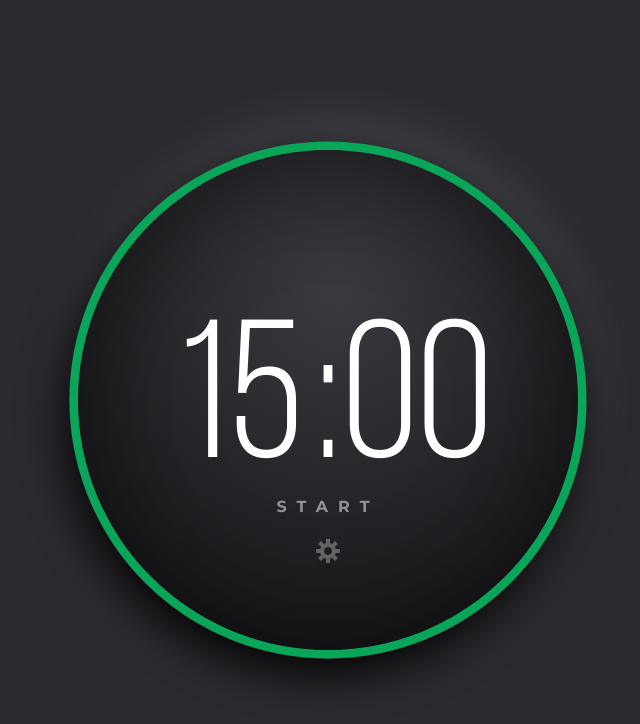
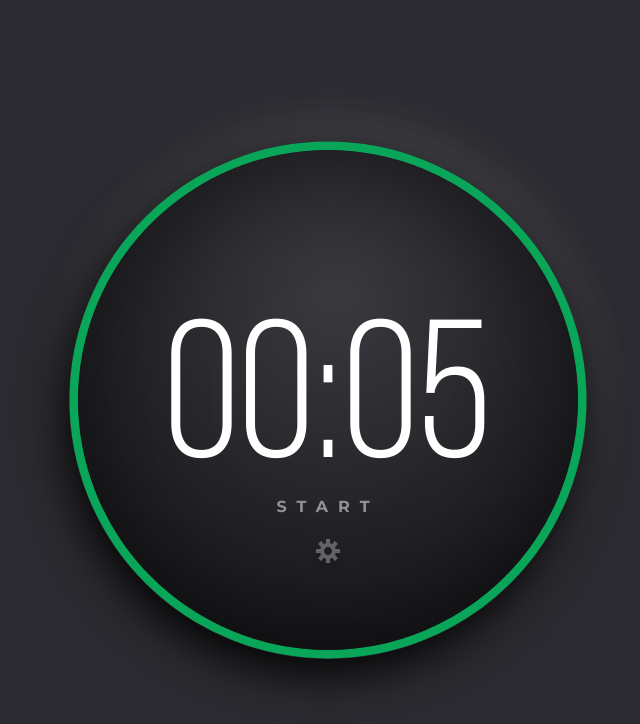
Before and after one commit to vietthom/pomodora_timer, a plain HTML site: page index.html in a window 1280 px wide. Shown: the whole page, without its empty margins (312-952 px from the left). Drawn offline with Linux system fonts and the light colour scheme; files whose address does not match are found by name.

Commit message:
finishTimer function

```diff
--- a/app.js
+++ b/app.js
@@ -52,5 +52,6 @@ const padNumber = (number) => {
 }
 
 const finishTimer = () => {
-
+    console.log("Finished");
+    alert("Time's up!");
 }
--- a/index.html
+++ b/index.html
@@ -21,11 +21,11 @@
     <div class="timer">
       <div class="time">
         <div class="minutes">
-          <input type="text" value="15" disabled />
+          <input type="text" value="00" disabled />
         </div>
         <div class="colon">:</div>
         <div class="seconds">
-          <input type="text" value="00" disabled />
+          <input type="text" value="05" disabled />
         </div>
       </div>
       <button class="start">start</button>
```
